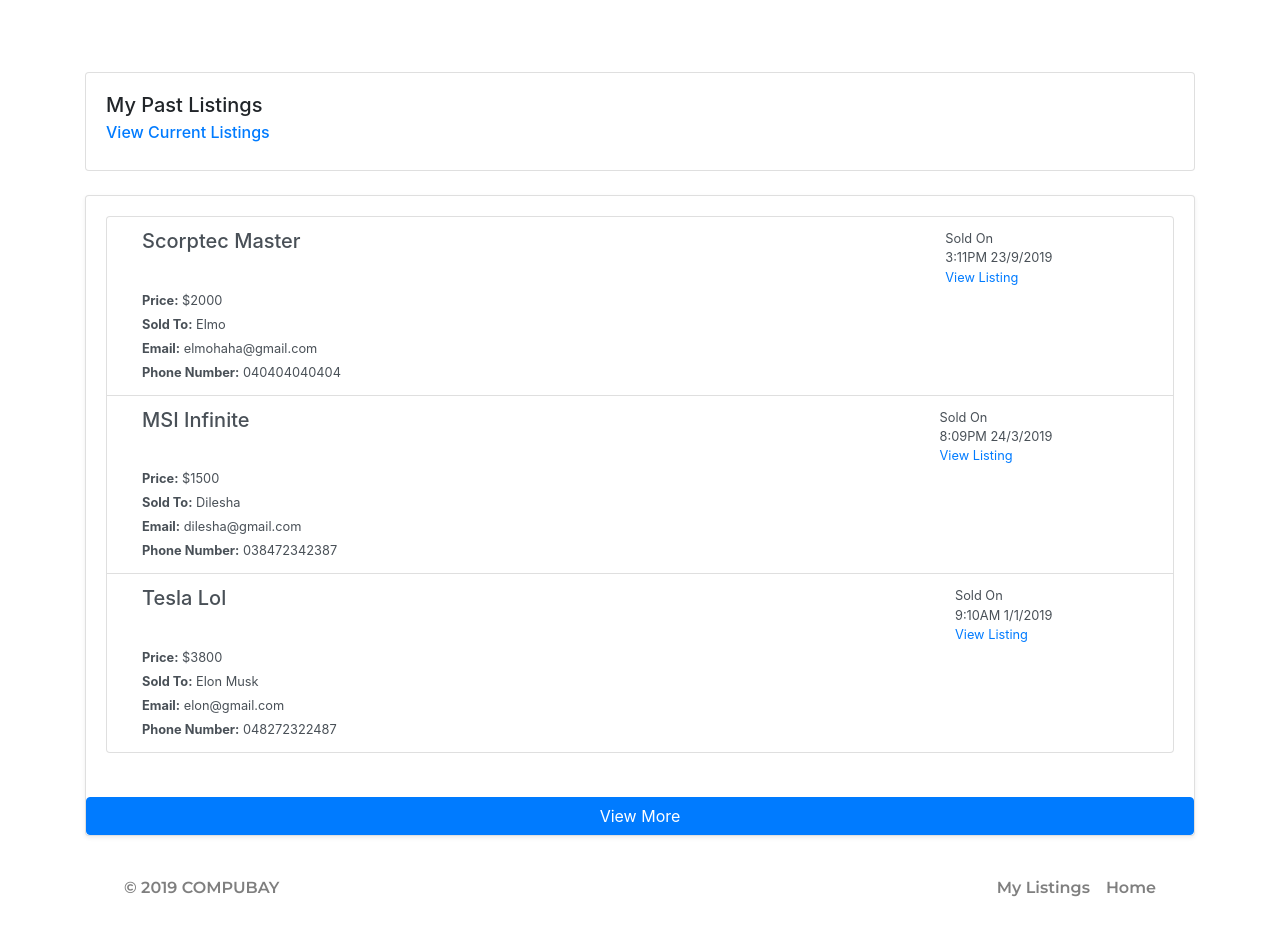
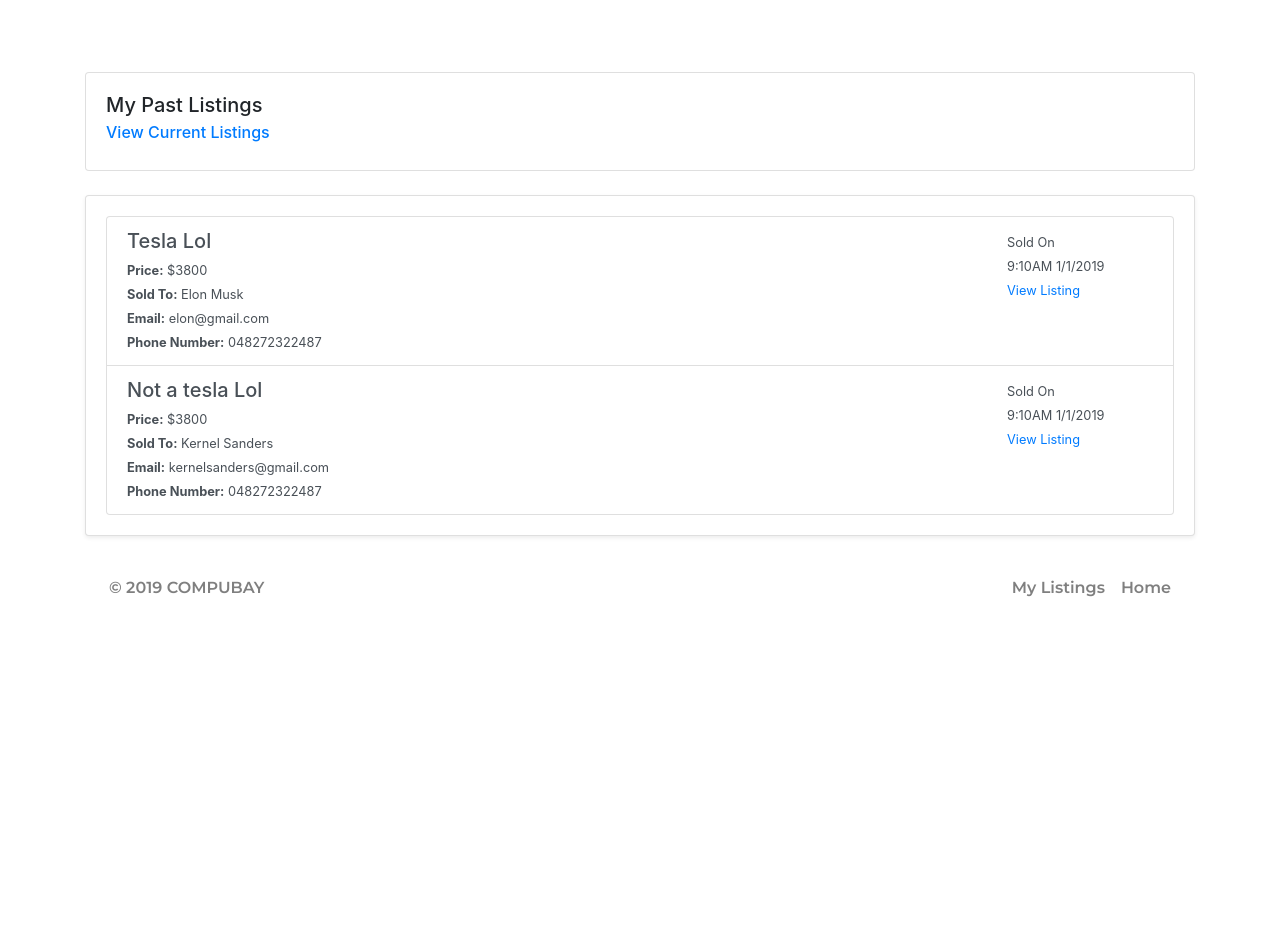
Before and after one commit to Wrdle/IAB207MarketPlace, a Flask app: page /past_listing in a window 1280 px wide. Shown: the part 56-996 px from the top of the page. After the commit the page ends 653 px from the top, so only its background shows below. Run offline with Flask 2, Linux system fonts and the light colour scheme; a user stored in the database is signed in; some libraries are stand-ins or nearby versions.

Commit message:
Selecting a buyer works. Updated past_listing.html
- Added functionality to select a buyer from the /item/<id>/bids page. Page also is not accessible once a buyer has been selected
- Updated html of past_listing.html
- Updated queries for entire site that grab all listing data to exclude listings that are marked sold with a valid sold_id
- Updated database and model with sold table

```diff
--- a/marketplace/models.py
+++ b/marketplace/models.py
@@ -12,6 +12,7 @@ class User(db.Model,UserMixin):
 
     listings = db.relationship('Listing', backref='user')
     bids = db.relationship('Bid', backref='user')
+    bought_item_ids = db.relationship('Sold', backref='user')
 
 class Listing(db.Model):
     __tablename__='listings'
@@ -30,6 +31,7 @@ class Listing(db.Model):
 
     seller_id = db.Column(db.Integer, db.ForeignKey('users.id'))
     bids = db.relationship('Bid', backref='listing')
+    sold_id = db.relationship('Sold', backref='listing')
 
 class Bid(db.Model):
     __tablename__ = 'bids'
@@ -42,3 +44,6 @@ class Sold(db.Model):
     __tablename__ = 'sold'
     id = db.Column(db.Integer, primary_key=True)
     item_id = db.Column(db.Integer, db.ForeignKey('listings.id'), nullable=False)
+    sale_price = db.Column(db.Integer, nullable=False)
+    buyer_id = db.Column(db.Integer, db.ForeignKey('users.id'), nullable=False)
+    date = db.Column(db.Date, nullable=False)
--- a/marketplace/templates/item.html
+++ b/marketplace/templates/item.html
@@ -77,10 +77,14 @@
                             <button type="submit" id="place-expression" class="btn btn-success">Place Expression</button>
                         </form>
                     </div>
+                {% elif listing.sold_id != None and listing.seller_id != current_user.id %}
+                <hr>
+                <div class="card-body">
+                    <button id="place-expression" class="btn btn-warning">Sold</button>
+                </div>
                 {% endif %}
                 <div class="card-footer">
                     <small class="text-muted">Posted {{ listing.post_date.strftime("%d/%m/%Y") }}</small> <br>
-                    <a href="/item/{{ listing.id }}/edit">Edit Listing</a></small>
                 </div>
             </div>
         </div>
--- a/marketplace/templates/past_listing.html
+++ b/marketplace/templates/past_listing.html
@@ -25,70 +25,41 @@
             <!-- User Current Listing -->
             <ul class="list-group input-group">
                 <li class="list-group-item list-group-item-action flex-column align-items-start">
+                    <div class="row">
                         <!-- Listing Info -->
-                        <div class="col-11">
+                        <div class="col-10">
                             <div class="d-flex w-100 justify-content-between">
-                                <h5 class="mb-1">Scorptec Master</h5>
-                                <small>Sold On <br> 3:11PM 23/9/2019<br> <a href="#">View Listing</a></small>
+                                <h5 class="mb-1">Tesla Lol</h5>
                             </div>
-                            <small class="mb-1"><b>Price:</b> $2000</small><br>
-                            <small class="mb-1"><b>Sold To:</b> Elmo</small><br>
-                            <small class="mb-1"><b>Email:</b> elmohaha@gmail.com</small><br>
-                            <small class="mb-1"><b>Phone Number:</b> 040404040404</small>
+                            <small class="mb-1"><b>Price:</b> $3800</small><br>
+                            <small class="mb-1"><b>Sold To:</b> Elon Musk</small><br>
+                            <small class="mb-1"><b>Email:</b> elon@gmail.com</small><br>
+                            <small class="mb-1"><b>Phone Number:</b> 048272322487</small>
                         </div>
+                        <div class="col-2">
+                            <small>Sold On <br> 9:10AM 1/1/2019<br> <a href="#">View Listing</a></small>
+                        </div>
+                    </div>
                 </li>
                 <li class="list-group-item list-group-item-action flex-column align-items-start">
-                    <!-- Listing Info -->
-                    <div class="col-11">
-                        <div class="d-flex w-100 justify-content-between">
-                            <h5 class="mb-1">MSI Infinite</h5>
-                            <small>Sold On <br> 8:09PM 24/3/2019<br> <a href="#">View Listing</a></small>
+                    <div class="row">
+                        <!-- Listing Info -->
+                        <div class="col-10">
+                            <div class="d-flex w-100 justify-content-between">
+                                <h5 class="mb-1">Not a tesla Lol</h5>
+                            </div>
+                            <small class="mb-1"><b>Price:</b> $3800</small><br>
+                            <small class="mb-1"><b>Sold To:</b> Kernel Sanders</small><br>
+                            <small class="mb-1"><b>Email:</b> kernelsanders@gmail.com</small><br>
+                            <small class="mb-1"><b>Phone Number:</b> 048272322487</small>
                         </div>
-                        <small class="mb-1"><b>Price:</b> $1500</small><br>
-                        <small class="mb-1"><b>Sold To:</b> Dilesha</small><br>
-                        <small class="mb-1"><b>Email:</b> dilesha@gmail.com</small><br>
-                        <small class="mb-1"><b>Phone Number:</b> 038472342387</small>
+                        <div class="col-2">
+                            <small>Sold On <br> 9:10AM 1/1/2019<br> <a href="#">View Listing</a></small>
+                        </div>
                     </div>
-            </li>
-            <li class="list-group-item list-group-item-action flex-column align-items-start">
-                <!-- Listing Info -->
-                <div class="col-11">
-                    <div class="d-flex w-100 justify-content-between">
-                        <h5 class="mb-1">Tesla Lol</h5>
-                        <small>Sold On <br> 9:10AM 1/1/2019<br> <a href="#">View Listing</a></small>
-                    </div>
-                    <small class="mb-1"><b>Price:</b> $3800</small><br>
-                    <small class="mb-1"><b>Sold To:</b> Elon Musk</small><br>
-                    <small class="mb-1"><b>Email:</b> elon@gmail.com</small><br>
-                    <small class="mb-1"><b>Phone Number:</b> 048272322487</small>
-                </div>
-        </li>
-            </div>
+                </li>
             </ul>
-
-
-            <br>
-            <!-- Activate Modal Button -->
-            <button type="button" class="btn btn-primary" data-toggle="modal" data-target="#exampleModalCenter">
-                   View More
-            </button>
-
-            <!-- Modal -->
-            <div class="modal fade" id="exampleModalCenter" tabindex="-1" role="dialog" aria-labelledby="exampleModalCenterTitle" aria-hidden="true">
-                <div class="modal-dialog modal-dialog-centered" role="document">
-                    <div class="modal-content">
-                        <div class="modal-header">
-                            <h5 class="modal-title" id="exampleModalLongTitle">There are no more past listings.</h5>
-                            <button type="button" class="close" data-dismiss="modal" aria-label="Close">
-                                <span aria-hidden="true">&times;</span>
-                            </button>
-                        </div>
-                        <div class="modal-footer">
-                            <button type="button" class="btn btn-danger" data-dismiss="modal">Close</button>
-                    </div>
-                </div>
-            </div>
         </div>
-
+    </div>
 </div>
 {% endblock %}
--- a/marketplace/views.py
+++ b/marketplace/views.py
@@ -8,13 +8,13 @@ bp = Blueprint('main', __name__)
 
 @bp.route('/')
 def index():
-    listings = Listing.query.order_by(desc(Listing.post_date)).limit(4).all()
+    listings = Listing.query.filter(Listing.sold_id == None).all()
     return render_template('index.html', listings=listings)
 
 @bp.route('/listings')
 @login_required
 def listings():
-    listings = Listing.query.filter(Listing.seller_id == current_user.id).all()
+    listings = Listing.query.filter(and_(Listing.seller_id == current_user.id, Listing.sold_id == None)).all()
     return render_template('listings.html', listings = listings, current_user=current_user)
 
 
@@ -23,9 +23,9 @@ def search():
     searchKeywords = request.args.get('searchKeywords')
     searchCategory = request.args.get('searchCategory')
     if (searchKeywords != None):
-        listings = Listing.query.filter(and_(Listing.name.like("%" + searchKeywords + "%"), Listing.category == searchCategory)).all()
+        listings = Listing.query.filter(and_(Listing.name.like("%" + searchKeywords + "%"), Listing.category == searchCategory, Listing.seller_id == None)).all()
     else:
-        listings = Listing.query.filter(Listing.category == searchCategory).all()
+        listings = Listing.query.filter(Listing.category == searchCategory, Listing.sold_id == None).all()
     return render_template('search.html', listings = listings, search=searchKeywords)
 
 @bp.route('/past_listing')
```
Also changed, not shown: marketplace/items.py (+36 -24 lines), marketplace/templates/bids.html (+6 -4 lines), README.md, marketplace/marketplace.sqlite, marketplace/static/img/listings/26144ddbe7f44999ac5dec62bf04942b.jpg (added), marketplace/static/img/listings/4c78ef2f21514d0cbb3e01fb992df61c.jpg (added), marketplace/static/img/listings/4eb8696457504f1f86f384d45ae36061.jpg (added), marketplace/static/img/listings/4f37ddebd2c645da937821811cac8043.jpg (added), marketplace/static/img/listings/5d4cc35766564732a43642ee1300f4ff.jpg (added).
